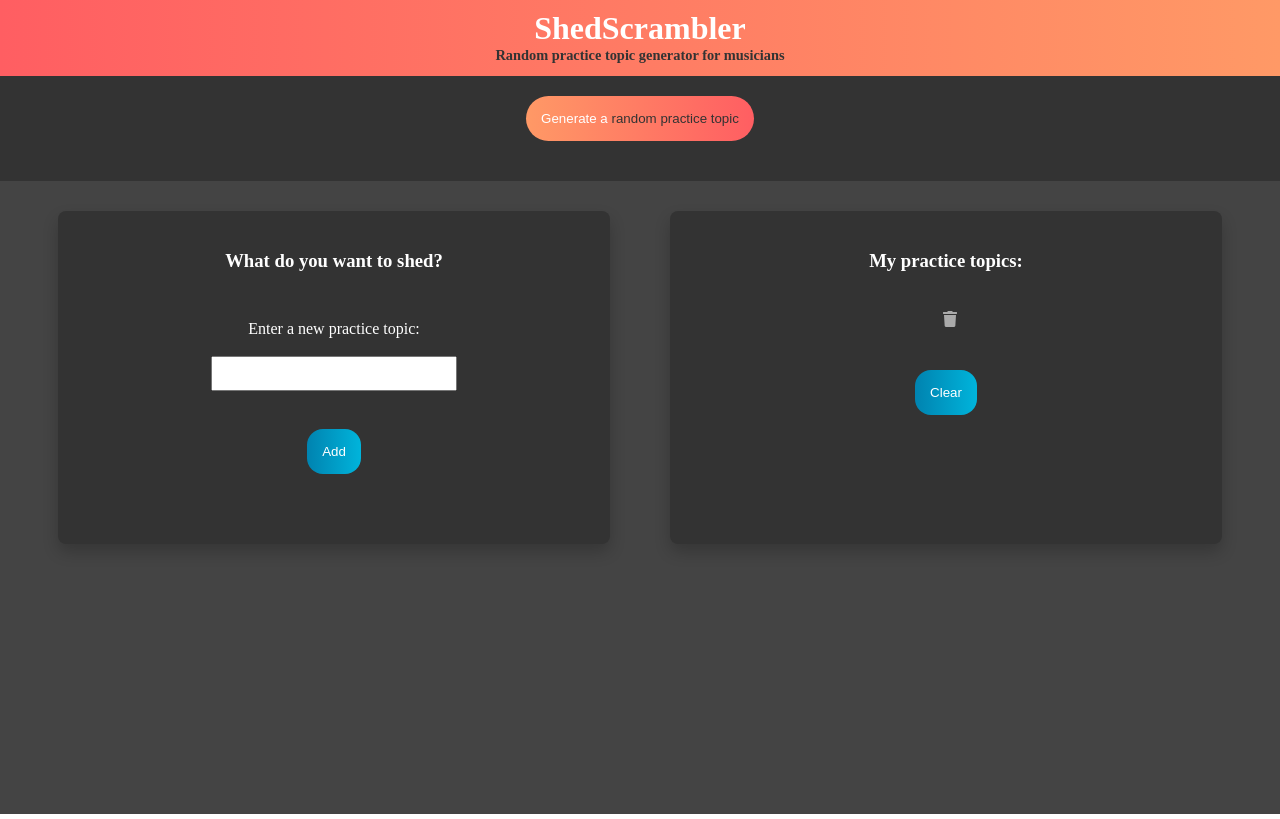
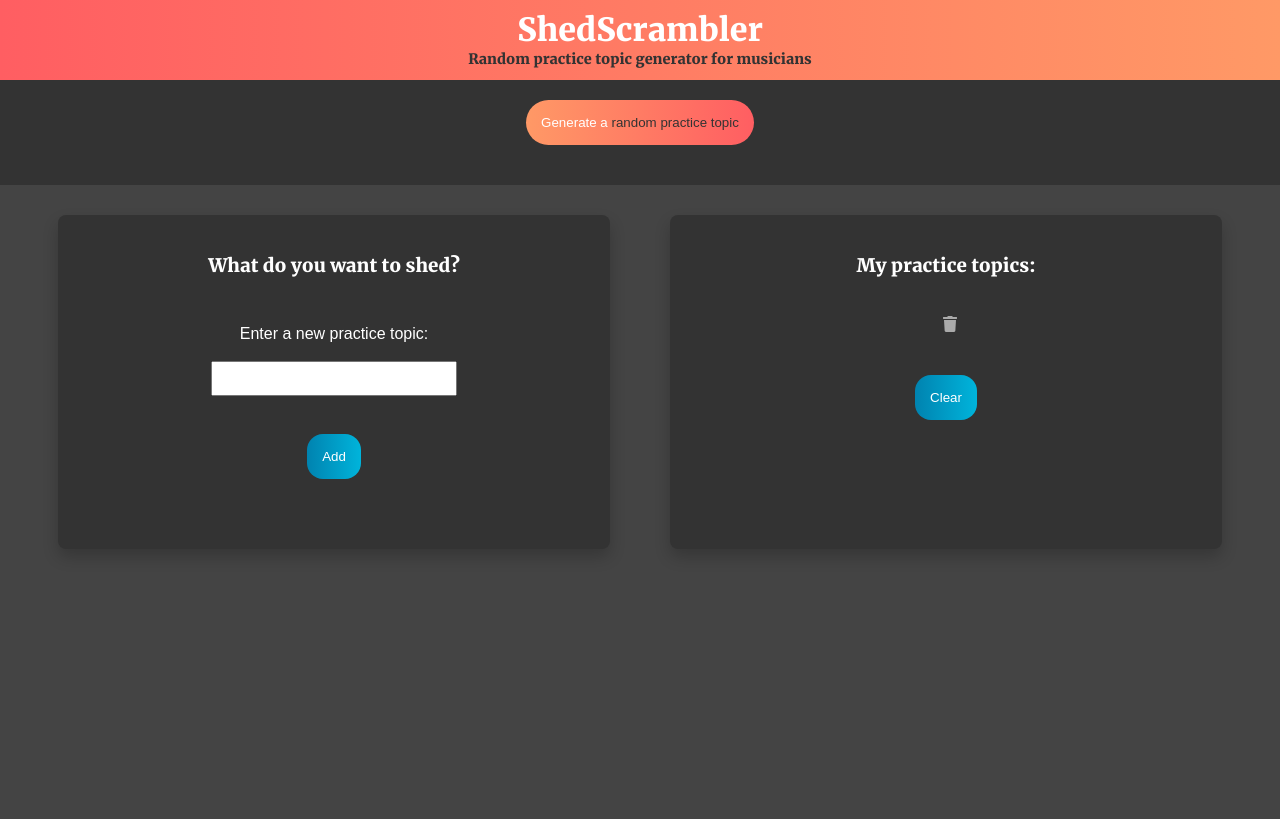
Before and after one commit to LaneGarner/randomPracticeTopicGenerator, a plain HTML site: page index.html in a window 1280 px wide. Drawn offline with Linux system fonts and the light colour scheme.

Commit message:
updated fonts

```diff
--- a/style.css
+++ b/style.css
@@ -1,5 +1,15 @@
 * {
     color: #333;
+}
+
+@font-face {
+    font-family: "BungeeOutline";
+    src: url("fonts/BungeeOutline.ttf")
+}
+
+@font-face {
+    font-family: "Merriweather";
+    src: url("fonts/Merriweather.ttf")
 }
 
 header {
@@ -33,12 +43,13 @@ header {
 header h1 {
     margin: 0;
     color: white;
-    font-family: BungeeOutline;
+    font-family: Merriweather, serif;
 }
 
 header h2 {
     margin-top: 0;
     font-size: .9em;
+    font-family: Merriweather, serif;
 }
 
 header button, main button {
@@ -51,7 +62,7 @@ header button, main button {
     background: #ff9966;
     background: -webkit-linear-gradient(to left, #ff5e62, #ff9966);
     background: linear-gradient(to left, #ff5e62, #ff9966);
-    font-style: bold;
+    font-family: sans-serif;
 }
 
 button:focus, input:focus {
@@ -139,6 +150,14 @@ main div h3, main div label, main div li{
     color: white;
 }
 
+main div h3 {
+    font-family: Merriweather;
+}
+
+main div label {
+    font-family: sans-serif;
+}
+
 main div form {
     display: flex;
     flex-direction: column;
@@ -149,6 +168,7 @@ main div form {
 #practiceTopicList li {
     padding: 5px;
     max-width: 250px;
+    font-family: sans-serif;
 }
 
 #myTopics ul {
```
Also changed, not shown: fonts/AnticSlab.ttf (added), fonts/BungeeOutline.ttf (renamed from BungeeOutline.ttf), fonts/Merriweather.ttf (added).
